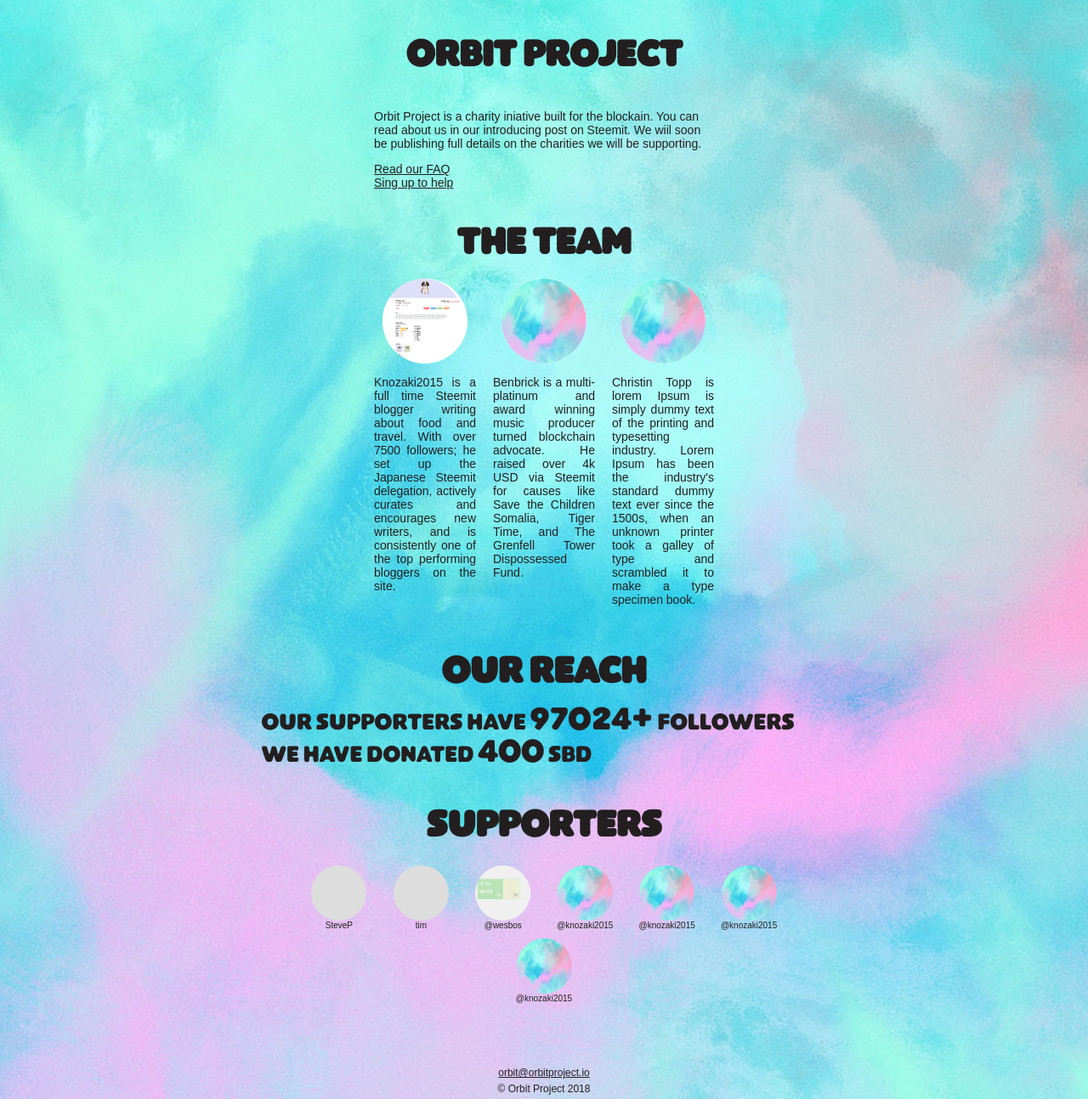
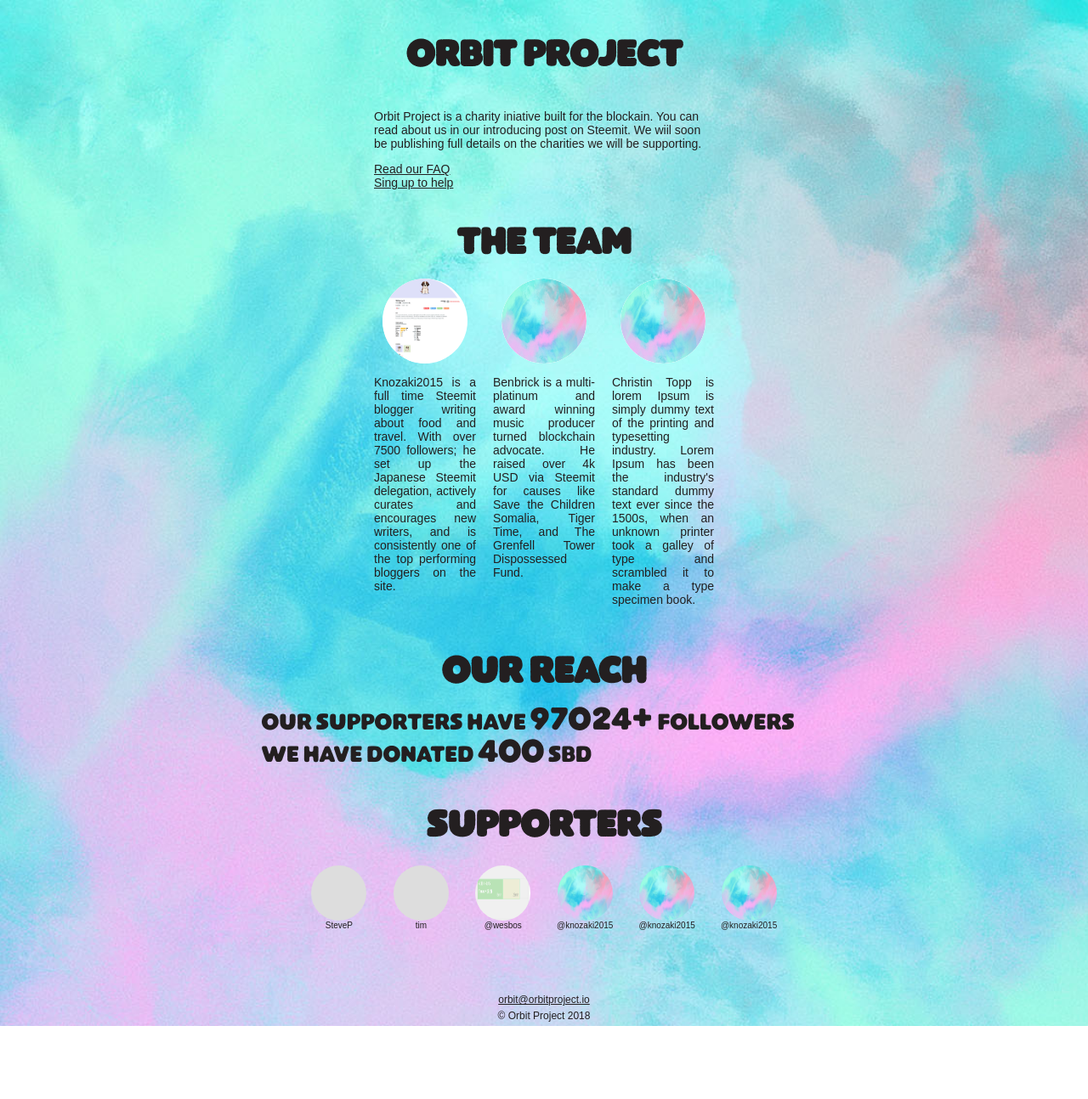
Before and after one commit to orbitprojectcharity/orbitproject, a Jekyll site: the page built from index.html, in a window 1280 px wide. Shown: the whole page at 85% size. Built offline with Jekyll 4.4.1, drawn with Linux system fonts in a browser that asks for light colours; after the commit the page ends 1208 px from its top, so only the background shows below that.

Commit message:
Update from Forestry.io - _data/supporters.yml

```diff
--- a/_data/supporters.yml
+++ b/_data/supporters.yml
@@ -13,5 +13,3 @@
   login: "@knozaki2015"
 - avatar: "/assets/img/body-bg.jpg"
   login: "@knozaki2015"
-- avatar: "/assets/img/body-bg.jpg"
-  login: "@knozaki2015"
```
